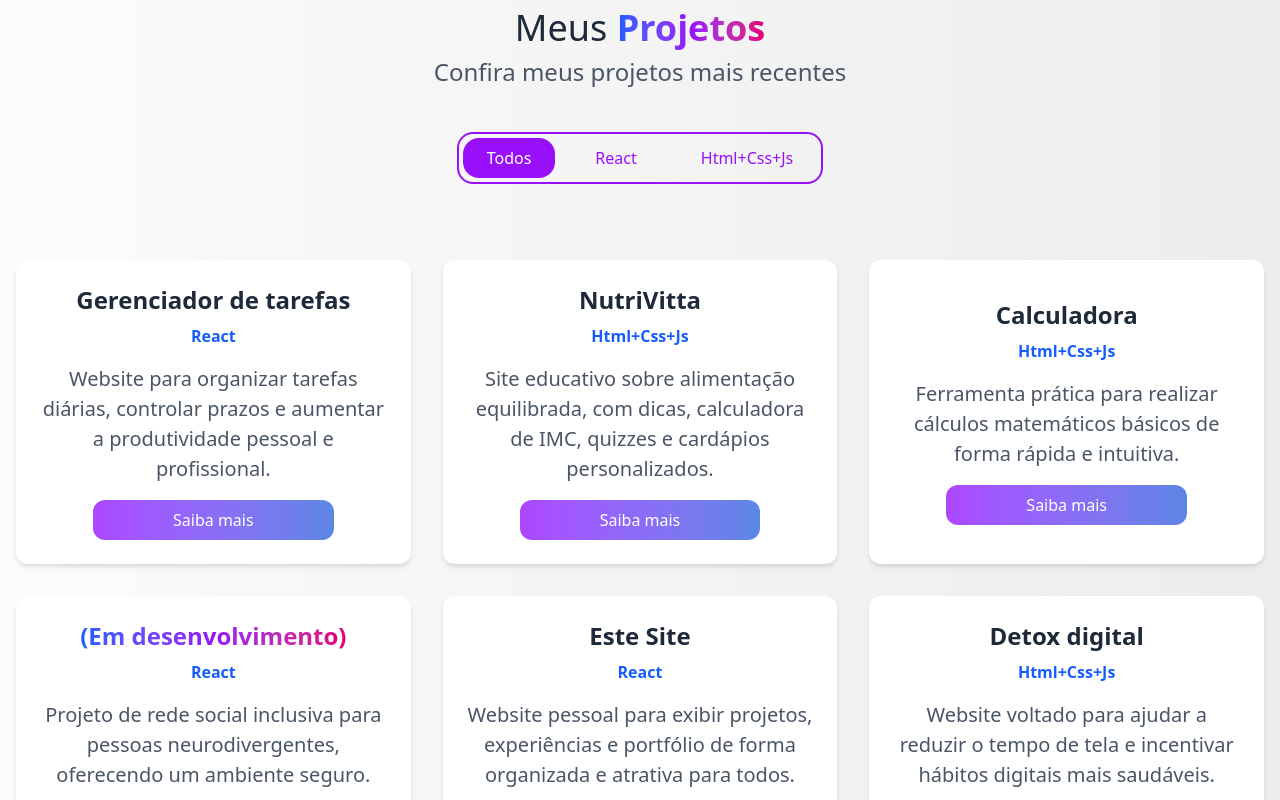
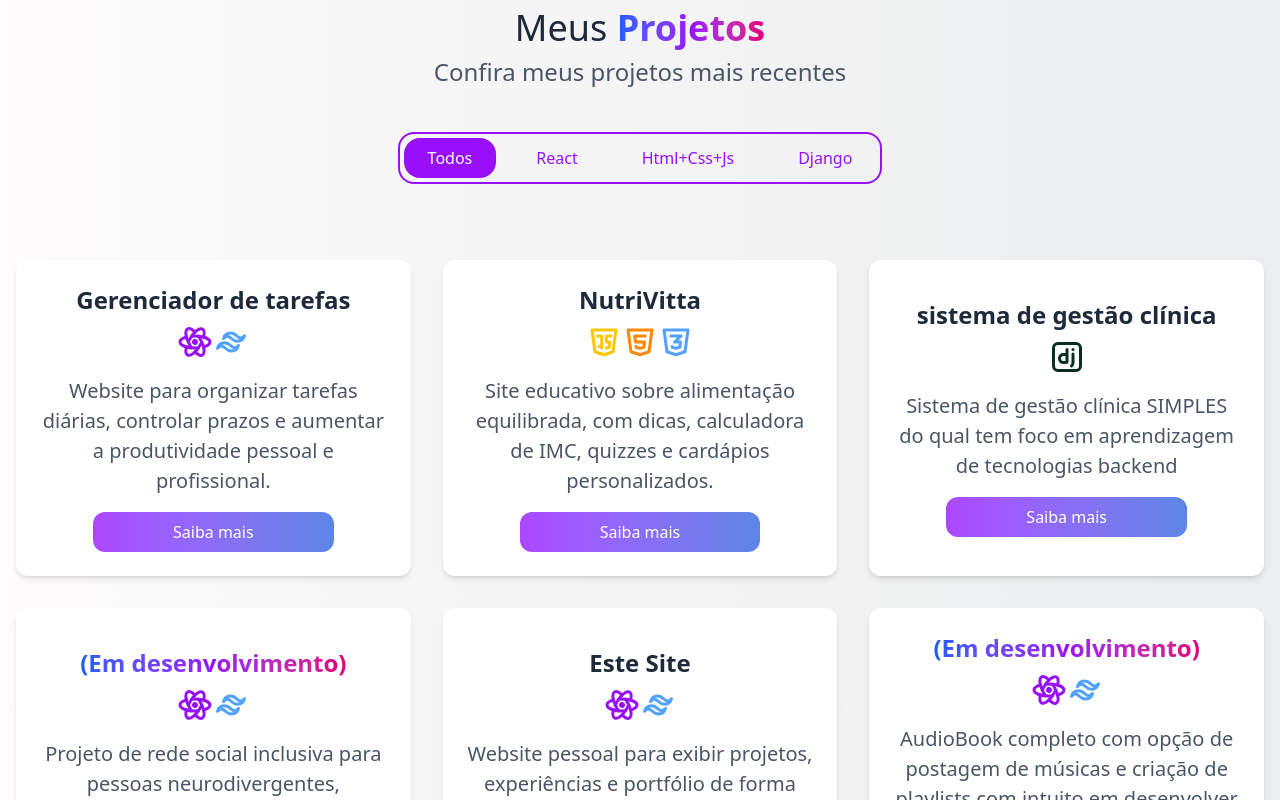
Before and after one commit to OtavioAugustodaRoza/MyPortifolio, a React (Vite) app: page / in a window 1280 px wide. Shown: the part 820-1620 px from the top of the page. Built offline with nearby package versions, Linux system fonts and the light colour scheme.

Commit message:
FEAT: add icons aos projetos

```diff
--- a/src/components/MyProjects.jsx
+++ b/src/components/MyProjects.jsx
@@ -1,12 +1,23 @@
 import { useState } from 'react'
+import { TbBrandDjango,TbBrandJavascript,TbBrandHtml5,TbBrandCss3,TbBrandTailwind,TbBrandReact } from "react-icons/tb";
+
+
+
 
 function MyProjects() {
   const [filtro, setFiltro] = useState('Todos')
+  const Django = <TbBrandDjango className='text-[#092E20]'/>;
+  const Javascript = <TbBrandJavascript className='text-yellow-400'/>
+  const Html = <TbBrandHtml5  className ='text-orange-400'/>
+  const Css = <TbBrandCss3 className='text-blue-400'/>
+  const Tailwind = <TbBrandTailwind  className='text-blue-400'/>
+  const React = <TbBrandReact  className='text-purple-600'/>
   const projetos = [
     {
       id: 1,
       nome: 'Gerenciador de tarefas',
       tipo: 'React',
+      tecs: <>{React} {Tailwind} </>  ,
       descricao:
         'Website para organizar tarefas diárias, controlar prazos e aumentar a produtividade pessoal e profissional. ',
       link: 'curso-react-ashy-xi.vercel.app',
@@ -15,17 +26,19 @@ function MyProjects() {
       id: 2,
       nome: 'NutriVitta',
       tipo: 'Html+Css+Js',
+      tecs: <> {Javascript} {Html} {Css} </>  ,
       descricao:
         'Site educativo sobre alimentação equilibrada, com dicas, calculadora de IMC, quizzes e cardápios personalizados. ',
       link: 'new-pi-2k25.vercel.app',
     },
     {
       id: 6,
-      nome: 'Calculadora',
-      tipo: 'Html+Css+Js',
+      nome: 'sistema de gestão clínica',
+      tipo: 'Django',
+      tecs: <>{Django}</>,
       descricao:
-        'Ferramenta prática para realizar cálculos matemáticos básicos de forma rápida e intuitiva. ',
-      link: 'otavioaugustodaroza.github.io/calculadora/',
+        'Sistema de gestão clínica SIMPLES do qual tem foco em aprendizagem de tecnologias backend',
+      link: 'https://github.com/OtavioAugustodaRoza/sistema_gestao_clinica.git',
     },
     {
       id: 3,
@@ -36,6 +49,7 @@ function MyProjects() {
           </span>
         </>
       ),
+       tecs: <>{React} {Tailwind} </> ,
       descricao:
         'Projeto de rede social inclusiva para pessoas neurodivergentes, oferecendo um ambiente seguro. ',
       link: 'ainda não temos',
@@ -45,16 +59,22 @@ function MyProjects() {
       id: 4,
       nome: 'Este Site',
       tipo: 'React',
+      tecs: <>{React} {Tailwind} </> ,
       descricao:
         'Website pessoal para exibir projetos, experiências e portfólio de forma organizada e atrativa para todos. ',
       link: 'https://my-portifolio-iota-inky.vercel.app/',
     },
     {
       id: 5,
-      nome: 'Detox digital',
-      tipo: 'Html+Css+Js',
+      nome:   <>
+      <span className="bg-gradient-to-r from-blue-600 via-purple-600 to-pink-600 bg-clip-text text-transparent font-bold">
+        (Em desenvolvimento)
+      </span>
+    </>,
+      tipo: 'React',
+      tecs: <>{React} {Tailwind}</> ,
       descricao:
-        'Website voltado para ajudar a reduzir o tempo de tela e incentivar hábitos digitais mais saudáveis. ',
+        'AudioBook completo com opção de postagem de músicas e criação de playlists com intuito em desenvolver uma comunidade . ',
       link: 'rafagameplays.github.io/site-de-telas-finalizado/questionario.html',
     },
   ]
@@ -78,8 +98,9 @@ function MyProjects() {
         </h2>
       </div>
 
+
       <div className="flex gap-4 rounded-2xl border-2 border-purple-600 p-1 text-purple-600">
-        {['Todos', 'React', 'Html+Css+Js'].map((item) => (
+        {['Todos', 'React', 'Html+Css+Js', 'Django'].map((item) => (
           <button
             key={item}
             onClick={() => setFiltro(item)}
@@ -103,7 +124,7 @@ function MyProjects() {
             <div className="flex flex-col gap-4 justify-center items-center">
               <div className="flex flex-col gap-2 justify-center items-center">
                 <h3 className="text-2xl font-bold">{pro.nome}</h3>
-                <h4 className="font-semibold text-blue-600">{pro.tipo}</h4>
+                <h4 className="text-4xl flex">{pro.tecs}</h4>
               </div>
               <p className="text-gray-600 text-[20px]">{pro.descricao}</p>
               <a
```
